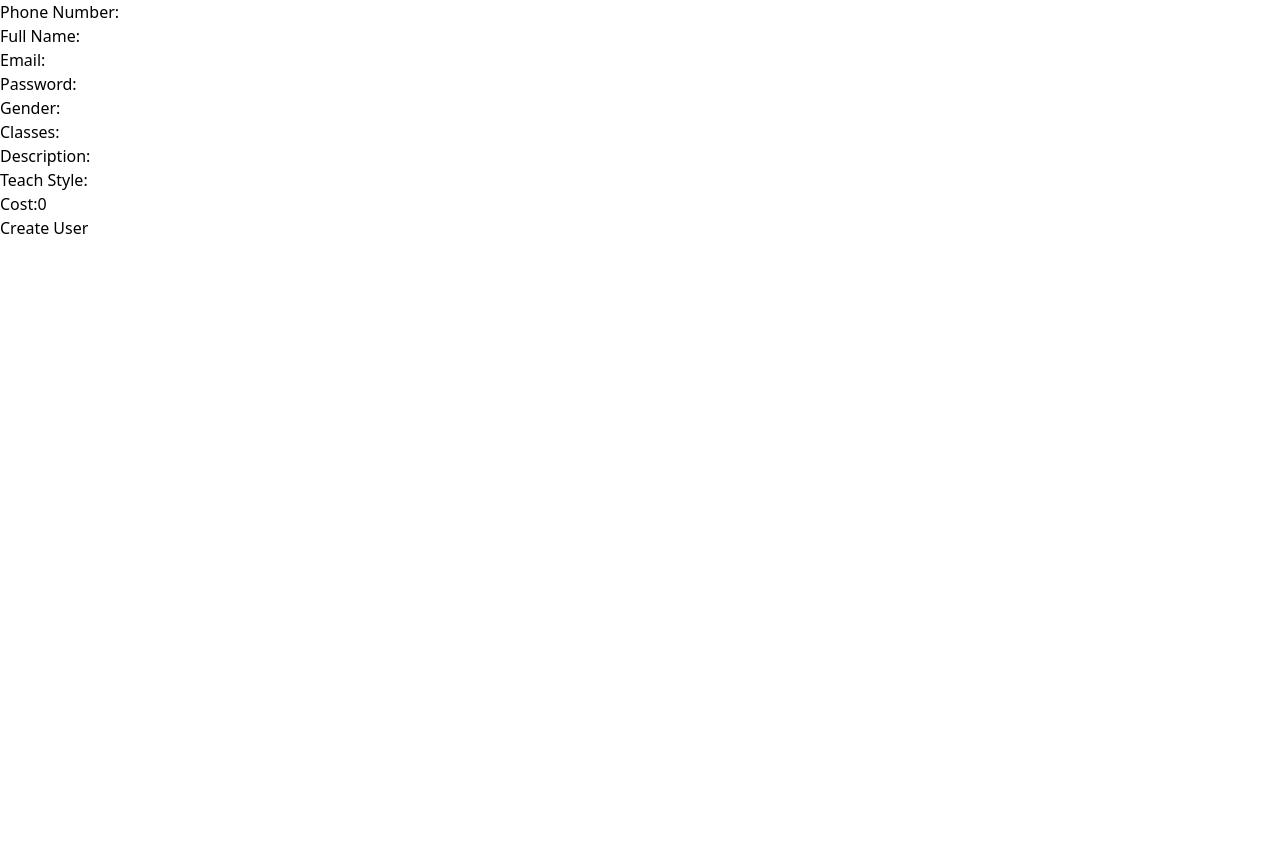
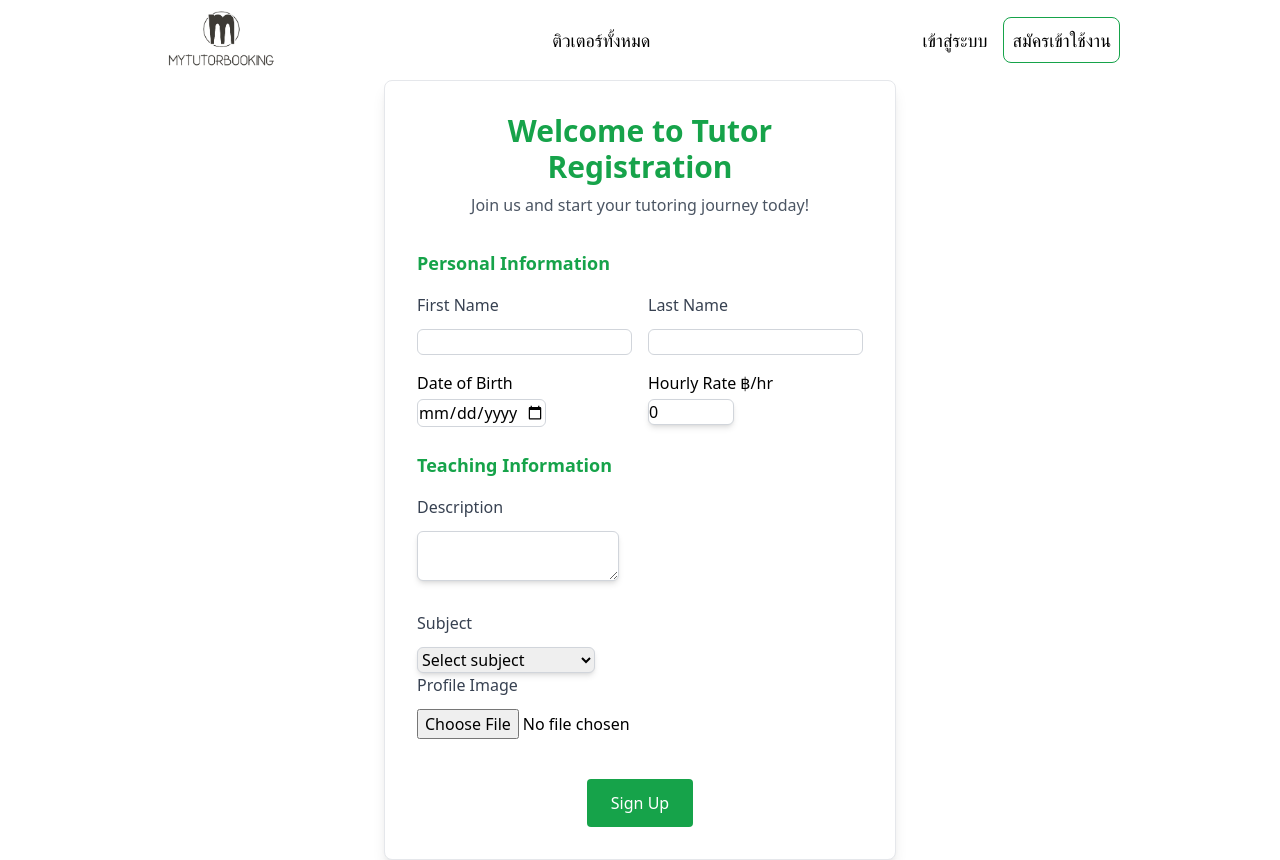
Before and after one commit to panupnpn05/Freelance-Tutor, a Next.js app: page /CreateTutor in a window 1280 px wide. Before the commit the page ends 800 px from the top, so only its background shows below. Built offline with nearby package versions, Linux system fonts and the light colour scheme.

Commit message:
หน้าสมัครติวเตอร์

```diff
--- a/pages/CreateTutor.js
+++ b/pages/CreateTutor.js
@@ -1,17 +1,18 @@
-import { useState } from 'react';
-
+import { useState } from "react";
+import Navbar from "./component/Navbar";
 const CreateUserForm = () => {
   const [formData, setFormData] = useState({
-    phoneNumber: '',
-    fullname: '',
-    email: '',
-    password: '',
-    gender: '',
-    classes: '',
-    description: '',
-    teach_style: '',
-    cost: 0,
-    dob: ''
+    phoneNumber: "",
+    firstName: "",
+    lastName: "",
+    birthDate: "",
+    subjectTaught: "",
+    description: "",
+    teachingMethodology: "",
+    hourRate: 0,
+    classes: "",
+    profileImage: null,
+    imagePreview: "",
   });
 
   const handleChange = (e) => {
@@ -22,78 +23,173 @@ const CreateUserForm = () => {
     }));
   };
 
+  const handleFileChange = (e) => {
+    const file = e.target.files[0];
+    setFormData((prevData) => ({
+      ...prevData,
+      profileImage: file,
+      imagePreview: URL.createObjectURL(file),
+    }));
+  };
+
   const handleSubmit = async (e) => {
     e.preventDefault();
 
     try {
-      const response = await fetch('http://127.0.0.1:8000/create_tutor', {
-        method: 'POST',
-        headers: {
-          'Content-Type': 'application/json',
-        },
-        body: JSON.stringify(formData),
-      });
-      console.log(formData)
-      if (response.ok) {
-        const result = await response.json();
-        console.log(result);
-      } else {
-        console.error('Failed to create user');
-      }
+      // ส่วนการส่งข้อมูลไปยังเซิร์ฟเวอร์
     } catch (error) {
-      console.error('Error:', error);
+      console.error("Error:", error);
     }
   };
+  const subjects = [
+    { value: "math", label: "Mathematics" },
+    { value: "science", label: "Science" },
+    { value: "english", label: "English" },
+    { value: "chinese", label: "Chinese" },
+    { value: "japan", label: "Japanese" },
+    { value: "biology", label: "Biology" },
+    { value: "coding", label: "Coding" },
+    { value: "thai", label: "Thai" },
+  ];
+  // const handleChange = (e) => {
+  //   const { name, value } = e.target;
+  //   setFormData((prevData) => ({
+  //     ...prevData,
+  //     [name]: value,
+  //   }));
+  // };
+
 
   return (
-    <form onSubmit={handleSubmit}>
-      <label>
-        Phone Number:
-        <input type="text" name="phoneNumber" value={formData.phoneNumber} onChange={handleChange} />
-      </label>
-      <br />
-      <label>
-        Full Name:
-        <input type="text" name="fullname" value={formData.fullname} onChange={handleChange} />
-      </label>
-      <br />
-      <label>
-        Email:
-        <input type="text" name="email" value={formData.email} onChange={handleChange} />
-      </label>
-      <br />
-      <label>
-        Password:
-        <input type="password" name="password" value={formData.password} onChange={handleChange} />
-      </label>
-      <br />
-      <label>
-        Gender:
-        <input type="text" name="gender" value={formData.gender} onChange={handleChange} />
-      </label>
-      <br />
-      <label>
-        Classes:
-        <input type="text" name="classes" value={formData.classes} onChange={handleChange} />
-      </label>
-      <br />
-      <label>
-        Description:
-        <input type="text" name="description" value={formData.description} onChange={handleChange} />
-      </label>
-      <br />
-      <label>
-        Teach Style:
-        <input type="text" name="teach_style" value={formData.teach_style} onChange={handleChange} />
-      </label>
-      <br />
-      <label>
-        Cost:
-        <input type="number" name="cost" value={formData.cost} onChange={handleChange} />
-      </label>
-      <br />
-      <button type="submit">Create User</button>
-    </form>
+
+    <div>
+      <Navbar/>
+      <form
+        onSubmit={handleSubmit}
+        className="max-w-lg mx-auto p-8 border rounded-lg shadow-lg bg-white"
+      >
+        <div className="text-center mb-8">
+          <h1 className="text-3xl font-semibold text-green-600 mb-2">
+            Welcome to Tutor Registration
+          </h1>
+          <p className="text-gray-600">
+            Join us and start your tutoring journey today!
+          </p>
+        </div>
+
+        {/* Personal Information */}
+        <div className="mb-6">
+          <h2 className="text-lg font-semibold text-green-600 mb-4">
+            Personal Information
+          </h2>
+          <div className="grid grid-cols-2 gap-4">
+            <div>
+              <label className="block text-gray-700 mb-2">First Name</label>
+              <input
+                type="text"
+                name="firstName"
+                value={formData.firstName}
+                onChange={handleChange}
+                className="form-input mt-1 w-full border border-gray-300 rounded-md"
+              />
+            </div>
+            <div>
+              <label className="block text-gray-700 mb-2">Last Name</label>
+              <input
+                type="text"
+                name="lastName"
+                value={formData.lastName}
+                onChange={handleChange}
+                className="form-input mt-1 w-full border border-gray-300 rounded-md"
+              />
+            </div>
+          </div>
+      <div className="grid grid-cols-2 gap-4">
+          <label className="block mt-4">
+            <div>Date of Birth</div>
+            <input
+              type="date"
+              name="birthDate"
+              value={formData.birthDate}
+              onChange={handleChange}
+              className="form-input mt-1 w-3/5 border border-gray-300 rounded-md"
+            />
+          </label>
+          <label className="block mt-4">
+          <div>
+            Hourly Rate ฿/hr
+            </div>
+            <input
+              type="text"
+              name="hourRate"
+              value={formData.hourRate.toString()}
+              onChange={handleChange}
+              className="form-input mt-1 shadow-md border border-gray-300 rounded-md w-2/5"
+            />
+          </label>
+          </div>
+        </div>
+          <div className="mb-6">
+            <h2 className="text-lg font-semibold text-green-600 mb-4">
+              Teaching Information
+            </h2>
+            <div className="flex">
+              <div className="col-span-2">
+                <label className="block text-gray-700 mb-2">Description</label>
+                <textarea
+                  name="description"
+                  value={formData.description}
+                  onChange={handleChange}
+                  className="form-textarea mt-1 shadow-md border border-gray-300 rounded-md"
+                />
+              </div>
+            </div>
+        </div>
+        <label className="block text-gray-700 mb-2">Subject</label>
+<select
+  name="subjectTaught"
+  value={formData.subjectTaught}
+  onChange={handleChange}
+  className="form-select mt-1 w-2/5 shadow-md border border-gray-300 rounded-md"
+>
+  <option value="">Select subject</option>
+  {subjects.map((subject) => (
+    <option key={subject.value} value={subject.value}>
+      {subject.label}
+    </option>
+  ))}
+</select>
+
+
+        {/* Profile Image */}
+        <div className="mb-6">
+          <label className="block text-gray-700 mb-2">Profile Image</label>
+          <input
+            type="file"
+            accept="image/*"
+            onChange={handleFileChange}
+            className="mt-1 w-full"
+          />
+        </div>
+        {formData.imagePreview && (
+          <img
+            src={formData.imagePreview}
+            alt="Profile Preview"
+            className="max-w-xs mb-4 mx-auto"
+          />
+        )}
+
+        {/* Sign Up Button */}
+        <div className="text-center">
+          <button
+            type="submit"
+            className="bg-green-600 text-white px-6 py-3 rounded hover:bg-green-700 mt-4"
+          >
+            Sign Up
+          </button>
+        </div>
+      </form>
+    </div>
   );
 };
 
```
